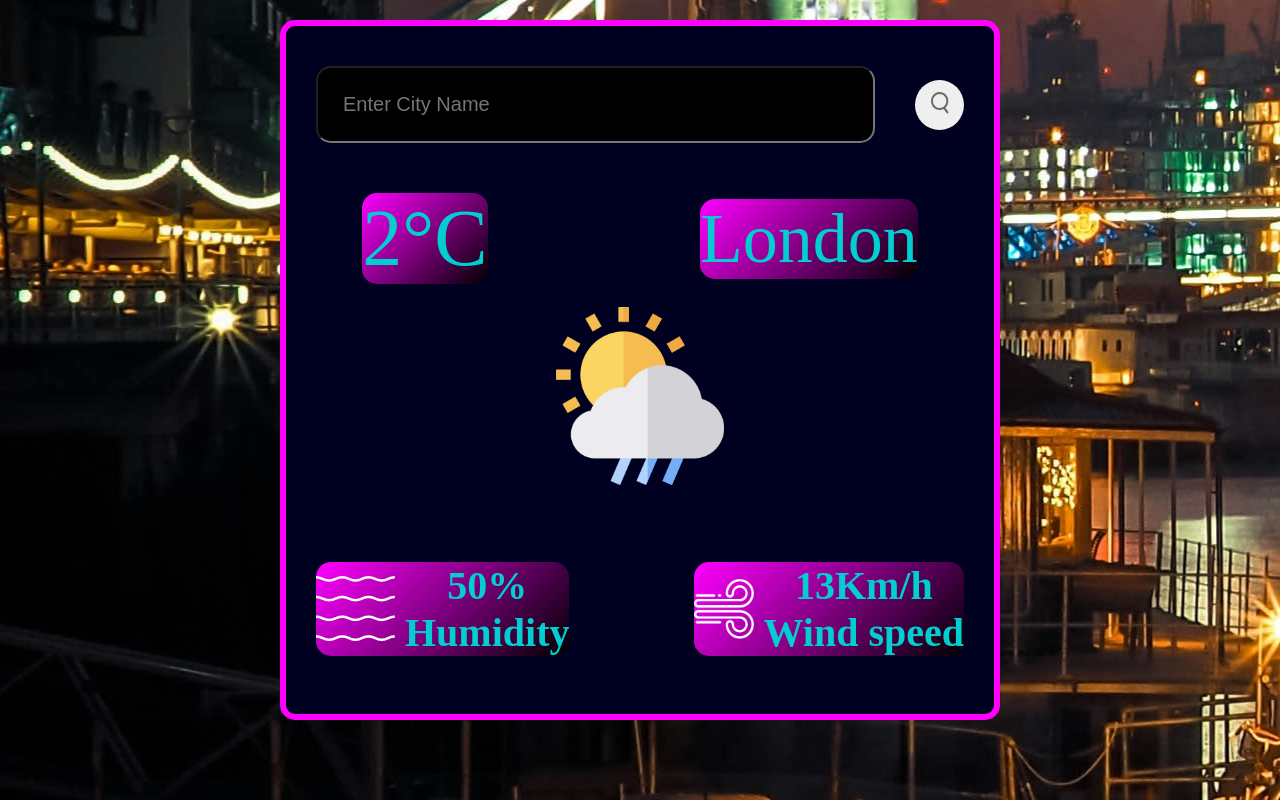
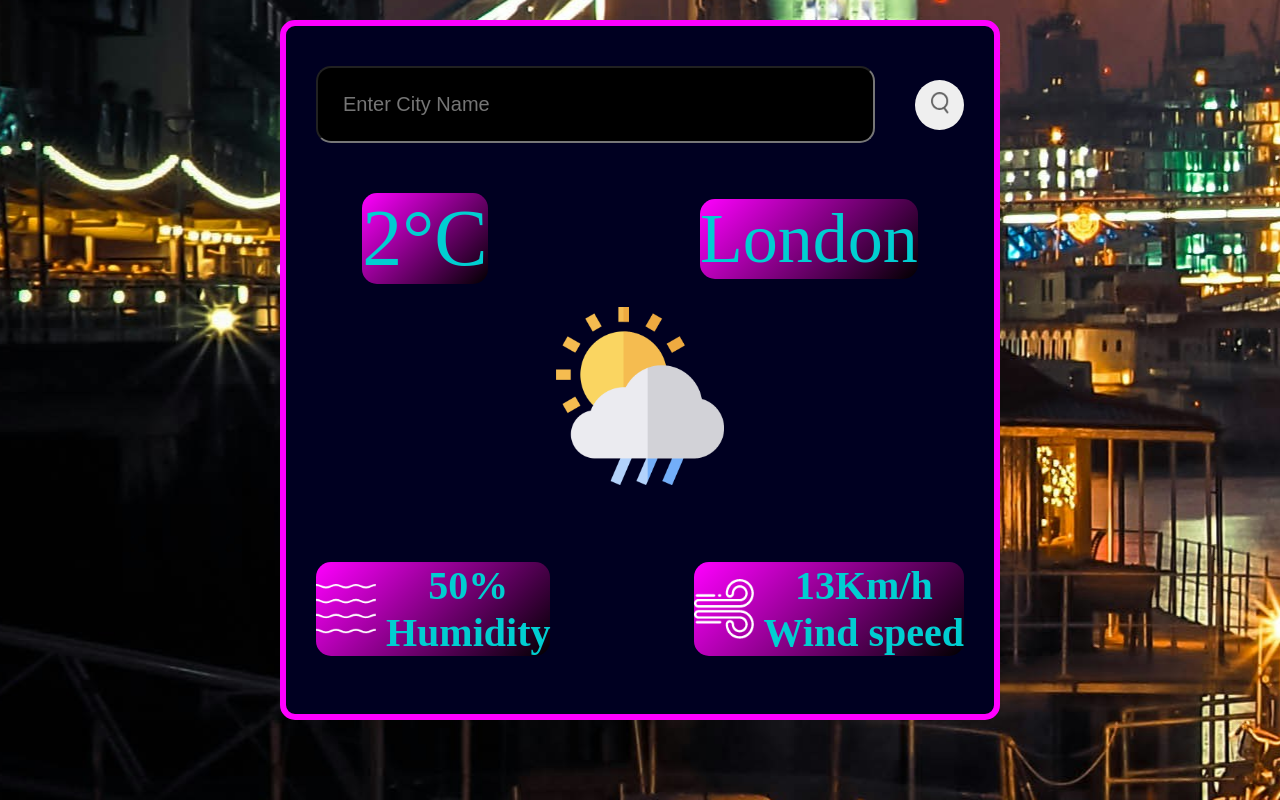
Before and after one commit to suraj-pandey-208/Weather-App, a plain HTML site: page index.html in a window 1280 px wide. Drawn offline with Linux system fonts and the light colour scheme; files whose address does not match are found by name.

Commit message:
Refactor CSS for improved organization
Reorganize CSS styles for better maintainability and clarity.

```diff
--- a/index.css
+++ b/index.css
@@ -178,7 +178,7 @@ input{
     color:darkturquoise;
     border-radius:15px;
 }
-.humdity-detail img{
+.humidity-detail img{
     width: 60px;
 }
 
```
